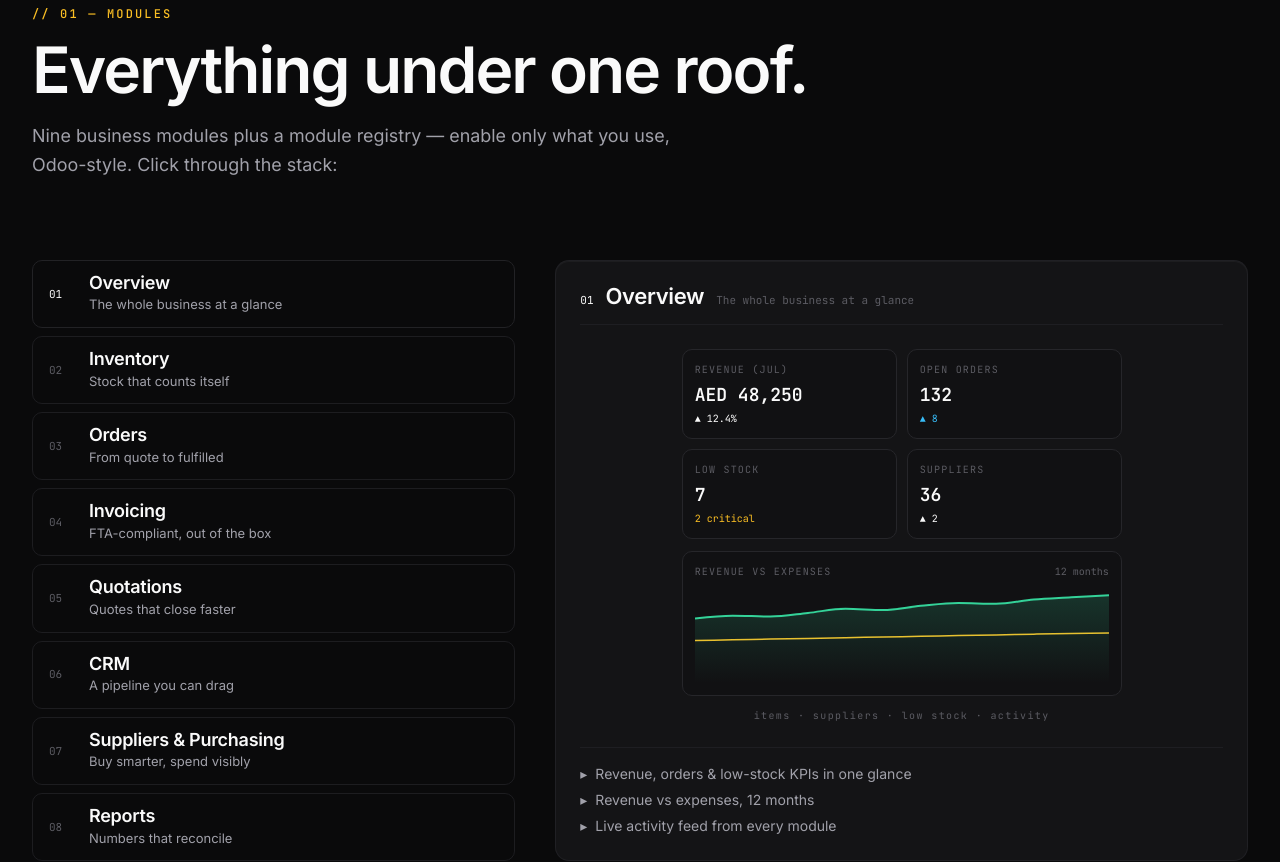
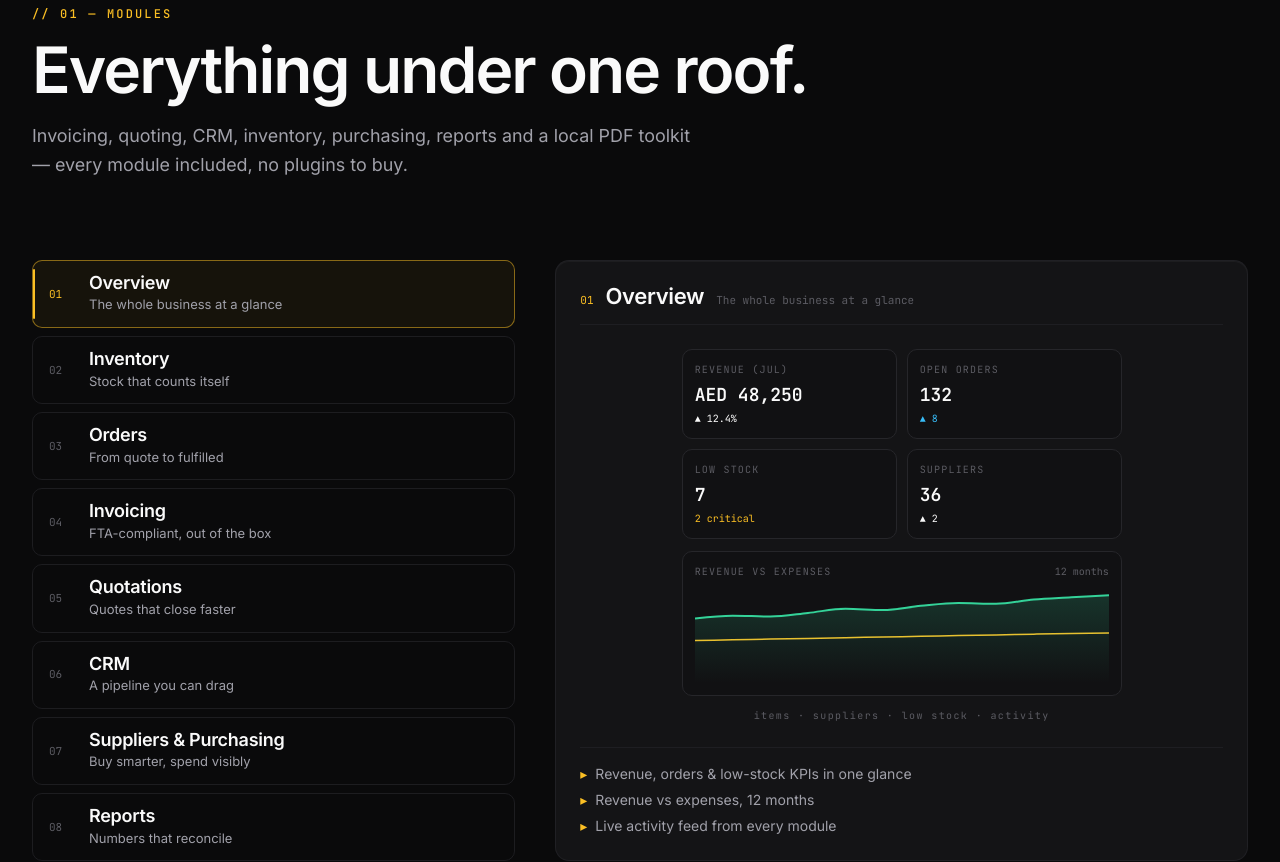
Before and after one commit to iamveer82/filey-erp-website, a React (Vite) app: page / in a window 1280 px wide. Shown: the part 1080-1942 px from the top of the page. Built offline with nearby package versions, Linux system fonts and the light colour scheme.

Commit message:
v2: retheme module explorer + helpers (amber)

```diff
--- a/src/sections/ModuleExplorer.tsx
+++ b/src/sections/ModuleExplorer.tsx
@@ -174,7 +174,7 @@ export default function ModuleExplorer() {
           index="01"
           label="modules"
           title="Everything under one roof."
-          lead="Nine business modules plus a module registry — enable only what you use, Odoo-style. Click through the stack:"
+          lead="Invoicing, quoting, CRM, inventory, purchasing, reports and a local PDF toolkit — every module included, no plugins to buy."
         />
 
         <div className="grid gap-10 lg:grid-cols-12">
@@ -194,7 +194,7 @@ export default function ModuleExplorer() {
                   className={cn(
                     'shrink-0 snap-start rounded-full border px-3.5 py-1.5 font-mono text-[11px] transition-colors duration-200',
                     active === i
-                      ? 'border-mint-400/50 bg-mint-400/10 text-mint-300'
+                      ? 'border-amber-400/50 bg-amber-400/10 text-amber-300'
                       : 'border-ink-700 text-muted-foreground hover:border-ink-600 hover:text-fg',
                   )}
                 >
@@ -219,21 +219,21 @@ export default function ModuleExplorer() {
                     className={cn(
                       'relative flex w-full items-center gap-4 overflow-hidden rounded-lg border px-4 py-3 text-left transition-colors duration-200',
                       isActive
-                        ? 'border-mint-400/50 bg-mint-400/5'
+                        ? 'border-amber-400/50 bg-amber-400/5'
                         : 'border-ink-700/70 hover:border-ink-600 hover:bg-ink-800/40',
                     )}
                   >
                     {isActive && (
                       <motion.span
                         layoutId="module-tab-bar"
-                        className="absolute bottom-2 left-0 top-2 w-0.5 rounded-full bg-mint-400"
+                        className="absolute bottom-2 left-0 top-2 w-0.5 rounded-full bg-amber-400"
                         transition={{ type: 'spring', stiffness: 400, damping: 30 }}
                       />
                     )}
                     <span
                       className={cn(
                         'w-6 shrink-0 font-mono text-[11px] transition-colors duration-200',
-                        isActive ? 'text-mint-400' : 'text-faint',
+                        isActive ? 'text-amber-400' : 'text-faint',
                       )}
                     >
                       {indexLabel(i)}
@@ -264,7 +264,7 @@ export default function ModuleExplorer() {
                 >
                   {/* Panel header: mono index + name + role */}
                   <div className="flex items-baseline gap-3 border-b border-ink-700/60 pb-4">
-                    <span className="font-mono text-[11px] text-mint-400">{indexLabel(active)}</span>
+                    <span className="font-mono text-[11px] text-amber-400">{indexLabel(active)}</span>
                     <h3 className="font-display text-[22px] font-semibold leading-none tracking-[-0.015em] text-fg">
                       {mod.name}
                     </h3>
@@ -285,7 +285,7 @@ export default function ModuleExplorer() {
                   >
                     {mod.bullets.map((b) => (
                       <motion.li key={b} variants={riseItem} className="flex items-baseline text-sm text-muted-foreground">
-                        <span className="mr-2 text-mint-400">▸</span>
+                        <span className="mr-2 text-amber-400">▸</span>
                         {b}
                       </motion.li>
                     ))}
--- a/src/sections/modules/helpers.tsx
+++ b/src/sections/modules/helpers.tsx
@@ -22,11 +22,11 @@ export const riseItem: Variants = {
   show: { opacity: 1, y: 0, transition: { duration: 0.4, ease: EASE_EXPO } },
 }
 
-export type Tone = 'mint' | 'amber' | 'rose' | 'sky' | 'violet' | 'neutral'
+export type Tone = 'amber' | 'emerald' | 'rose' | 'sky' | 'violet' | 'neutral'
 
 const TONE_CLASSES: Record<Tone, string> = {
-  mint: 'border-mint-400/40 bg-mint-400/10 text-mint-300',
   amber: 'border-amber-400/40 bg-amber-400/10 text-amber-300',
+  emerald: 'border-emerald-400/40 bg-emerald-400/10 text-emerald-400',
   rose: 'border-rose-400/40 bg-rose-400/10 text-rose-400',
   sky: 'border-sky-400/40 bg-sky-400/10 text-sky-400',
   violet: 'border-violet-400/40 bg-violet-400/10 text-violet-400',
```
